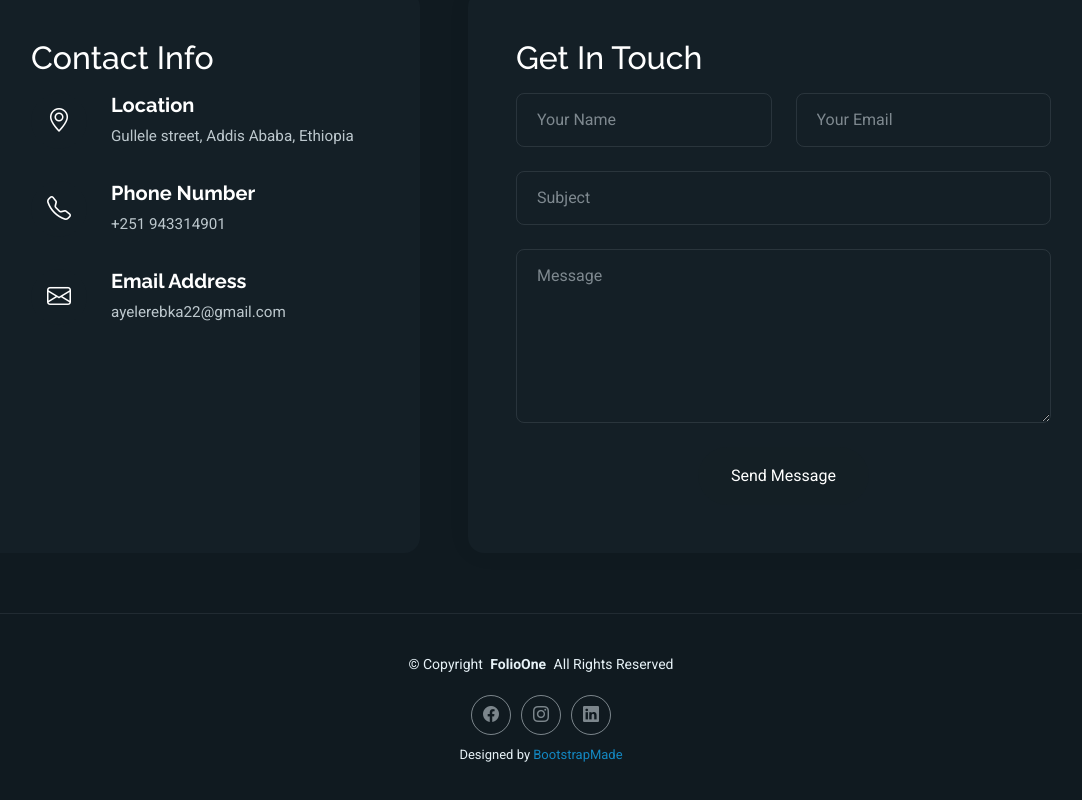
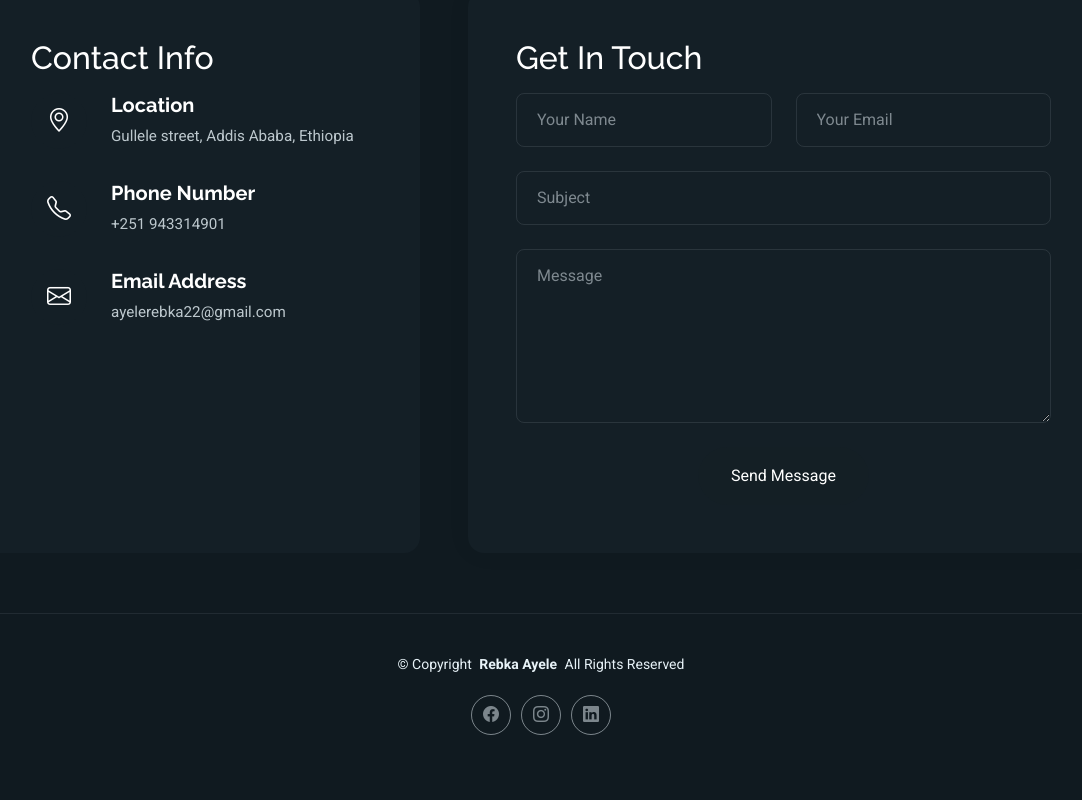
Before and after one commit to Rbk36/portfolio, a website: page index.html in a window 1280 px wide. Shown: the part 5616-6416 px from the top of the page, without its empty margins (99-1181 px from the left). After the commit the page ends 6391 px from the top, so only its background shows below. Drawn offline with Linux system fonts and the light colour scheme.

Commit message:
update footer

```diff
--- a/index.html
+++ b/index.html
@@ -781,7 +781,7 @@
         <div class="copyright text-center">
           <p>
             © <span>Copyright</span>
-            <strong class="px-1 sitename">FolioOne</strong>
+            <strong class="px-1 sitename">Rebka Ayele</strong>
             <span>All Rights Reserved</span>
           </p>
         </div>
@@ -804,15 +804,6 @@
             rel="noopener noreferrer"
             ><i class="bi bi-linkedin"></i
           ></a>
-        </div>
-        <div class="credits">
-          Designed by
-          <a
-            href="https://bootstrapmade.com/"
-            target="_blank"
-            rel="noopener noreferrer"
-            >BootstrapMade</a
-          >
         </div>
       </div>
     </footer>
```
